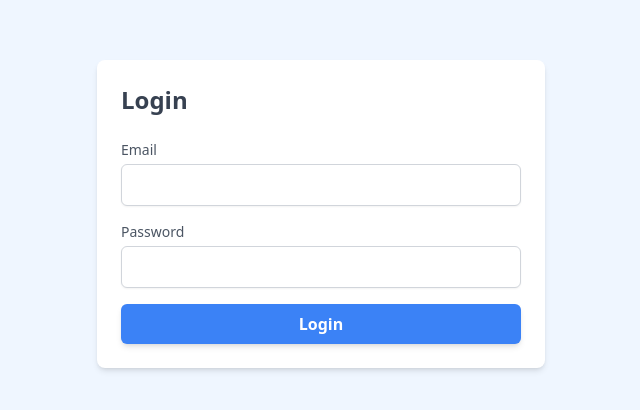
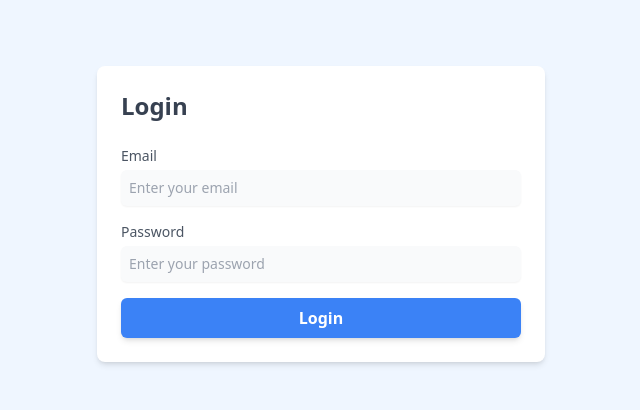
Before and after one commit to aqwamhm/employee-crud-react, a React (Vite) app: page /login in a window 1280 px wide. Shown: the part 186-596 px from the top of the page, without its empty margins (319-959 px from the left). Built offline with nearby package versions, Linux system fonts and the light colour scheme; no server answers.

Commit message:
use Input in Login

```diff
--- a/src/pages/Login.jsx
+++ b/src/pages/Login.jsx
@@ -3,24 +3,30 @@ import { useState, useContext, useEffect } from "react";
 import { useNavigate } from "react-router-dom";
 import axios from "axios";
 import { AuthContext } from "../context/AuthContext";
+import Input from "../components/Input";
 
 const Login = () => {
   const [email, setEmail] = useState("");
   const [password, setPassword] = useState("");
-  const [errorMessage, setErrorMessage] = useState("");
-  const { login, verifyTokenIsValid } = useContext(AuthContext);
+  const [error, setError] = useState("");
+  const { login } = useContext(AuthContext);
   const navigate = useNavigate();
+  const { verifyTokenIsValid } = useContext(AuthContext);
 
   useEffect(() => {
     const verify = async () => {
-      await verifyTokenIsValid();
+      const isValid = await verifyTokenIsValid();
+      if (isValid) {
+        navigate("/");
+      }
     };
 
     verify();
-  }, [verifyTokenIsValid]);
+  }, [verifyTokenIsValid, navigate]);
 
   const loginHandler = async (e) => {
     e.preventDefault();
+    setError("");
 
     try {
       const response = await axios.post(
@@ -33,20 +39,20 @@ const Login = () => {
 
       const { token } = response.data;
       login(token);
+
       navigate("/");
     } catch (error) {
-      setErrorMessage(
-        error.response.data.message || "Login failed. Please try again."
-      );
+      console.error("Login failed:", error);
+      setError("Incorrect email or password");
     }
   };
 
   return (
     <div className="flex items-center justify-center min-h-screen bg-blue-50">
       <Card className="w-full max-w-md p-6 bg-white shadow-lg rounded-lg">
-        {errorMessage && (
-          <div className="mb-4 py-5 bg-red-100 text-red-600 font-semibold text-center rounded-md">
-            {errorMessage}
+        {error && (
+          <div className="mb-4 p-4 bg-red-100 text-red-700 border border-red-300 rounded-md">
+            {error}
           </div>
         )}
         <h2 className="text-2xl font-semibold mb-6 text-gray-700">Login</h2>
@@ -58,12 +64,12 @@ const Login = () => {
             >
               Email
             </label>
-            <input
+            <Input
               type="email"
               id="email"
-              className="w-full px-4 py-2 border border-gray-300 rounded-md shadow-sm focus:outline-none focus:ring-2 focus:ring-blue-500"
               value={email}
               onChange={(e) => setEmail(e.target.value)}
+              placeholder="Enter your email"
               required
             />
           </div>
@@ -74,12 +80,12 @@ const Login = () => {
             >
               Password
             </label>
-            <input
+            <Input
               type="password"
               id="password"
-              className="w-full px-4 py-2 border border-gray-300 rounded-md shadow-sm focus:outline-none focus:ring-2 focus:ring-blue-500"
               value={password}
               onChange={(e) => setPassword(e.target.value)}
+              placeholder="Enter your password"
               required
             />
           </div>
```
